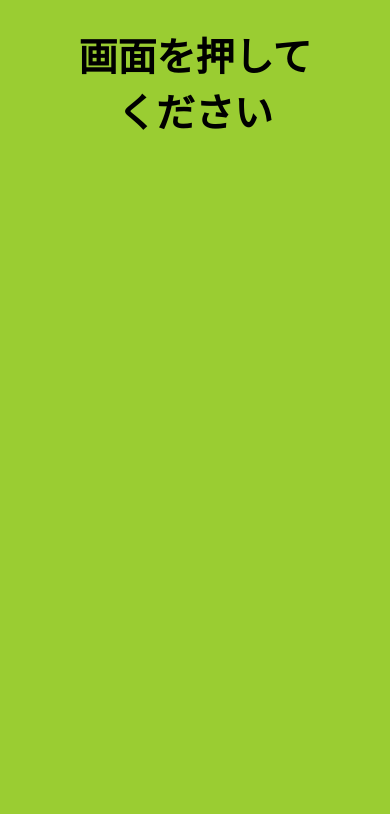
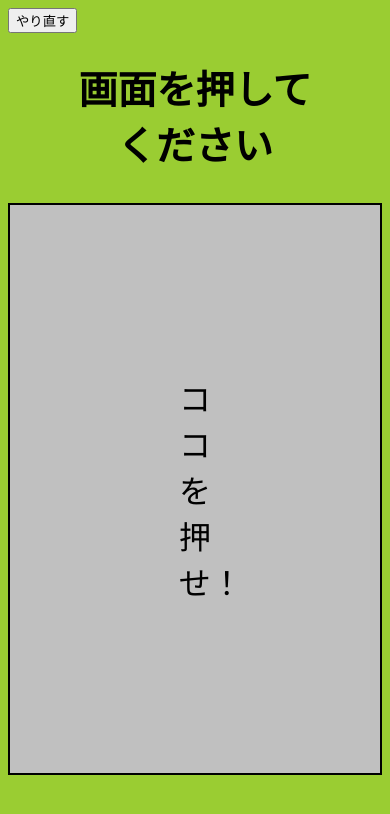
Before and after one commit to fuu38/Android-Reflexes, a website: page www/index.html in a window 390 px wide. Drawn offline with Linux system fonts and the light colour scheme; some packages are replaced by stand-ins of ours.

Commit message:
やり直しボタンを追加

```diff
--- a/www/css/index.css
+++ b/www/css/index.css
@@ -45,3 +45,11 @@
     .result {
         background-color: azure;
     }
+
+    #touchBox {
+        padding: 20vh;
+        border: solid 2px;
+        text-align: center;
+        font-size: xx-large;
+        background-color: silver
+    }
--- a/www/index.html
+++ b/www/index.html
@@ -38,9 +38,12 @@
 </head>
 
 <body id="body" class=" start ">
+    <input type="button" id="go_home" value="やり直す">
     <h1 id="sentence">画面を押して
         <br>ください</h1>
-    <script type="text/javascript " src="js/jquery-3.5.1.min.js "></script>
+    <p id="touchBox">ココを押せ！</p>
+    <script type="text/javascript " src="js/jquery-3.5.1.min.js ">
+    </script>
     <script type="text/javascript " src="cordova.js "></script>
     <script type="text/javascript " src="js/index.js "></script>
 </body>
--- a/www/js/index.js
+++ b/www/js/index.js
@@ -16,14 +16,18 @@
  * specific language governing permissions and limitations
  * under the License.
  */
-window.addEventListener('touchstart', function() {
+document.getElementById("go_home").addEventListener("click", function() {
+    window.location.href = "index.html"
+})
+document.getElementById("touchBox").addEventListener('touchstart', function() {
     $("#body").removeClass("start");
     $("#body").addClass("touching");
     document.getElementById("sentence").innerHTML = "画面が変わったら\n離して下さい";
     const delay = Math.random() * 10000;
+    console.log(delay);
     setTimeout(leaveNow, delay);
 })
-window.addEventListener('touchend', function() {
+document.getElementById("touchBox").addEventListener('touchend', function() {
     const time = new Date();
     const now = time.getTime();
     const result = now - window.standard;
```
